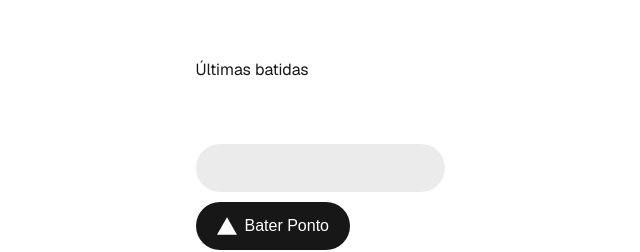
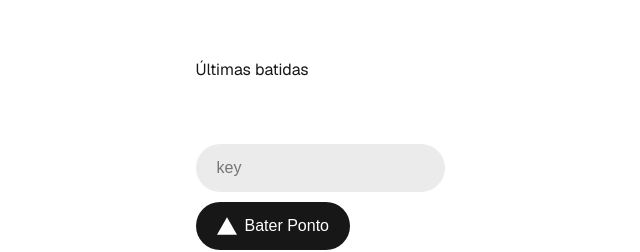
Before and after one commit to guilhermenicolini/batida-online, a Next.js app: page / in a window 1280 px wide. Shown: the part 212-464 px from the top of the page, without its empty margins (320-960 px from the left). Built offline with nearby package versions, Linux system fonts and the light colour scheme.

Commit message:
feat: add key placeholder

```diff
--- a/src/app/page.js
+++ b/src/app/page.js
@@ -67,7 +67,7 @@ export default function Home() {
         </ol>
         <div className={styles.ctas}>
           <form action={handleSubmit(submit)} noValidate>
-            <input type="password" {...register("key")} />
+            <input type="password" {...register("key")} placeholder="key" />
             <button className={styles.primary}>
               <Image
                 className={styles.logo}
```
